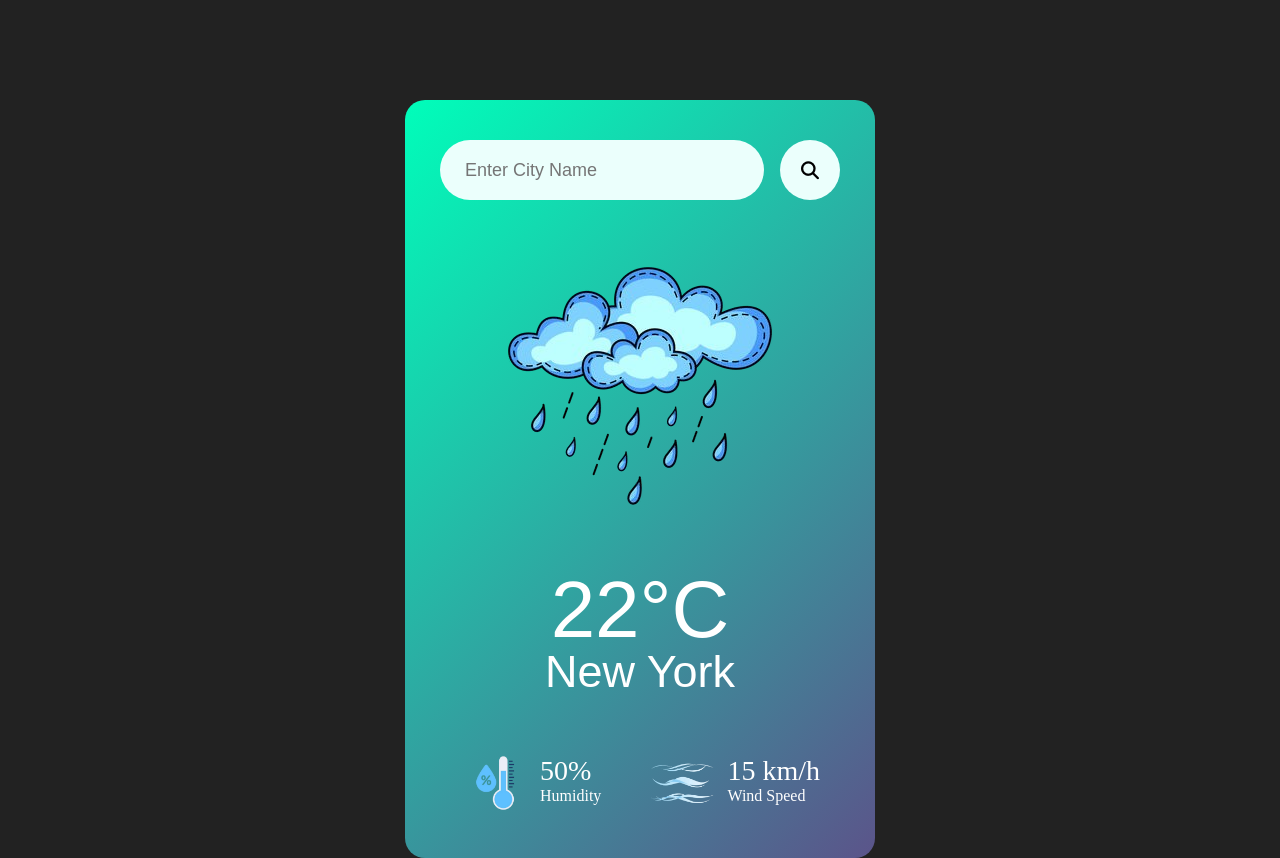
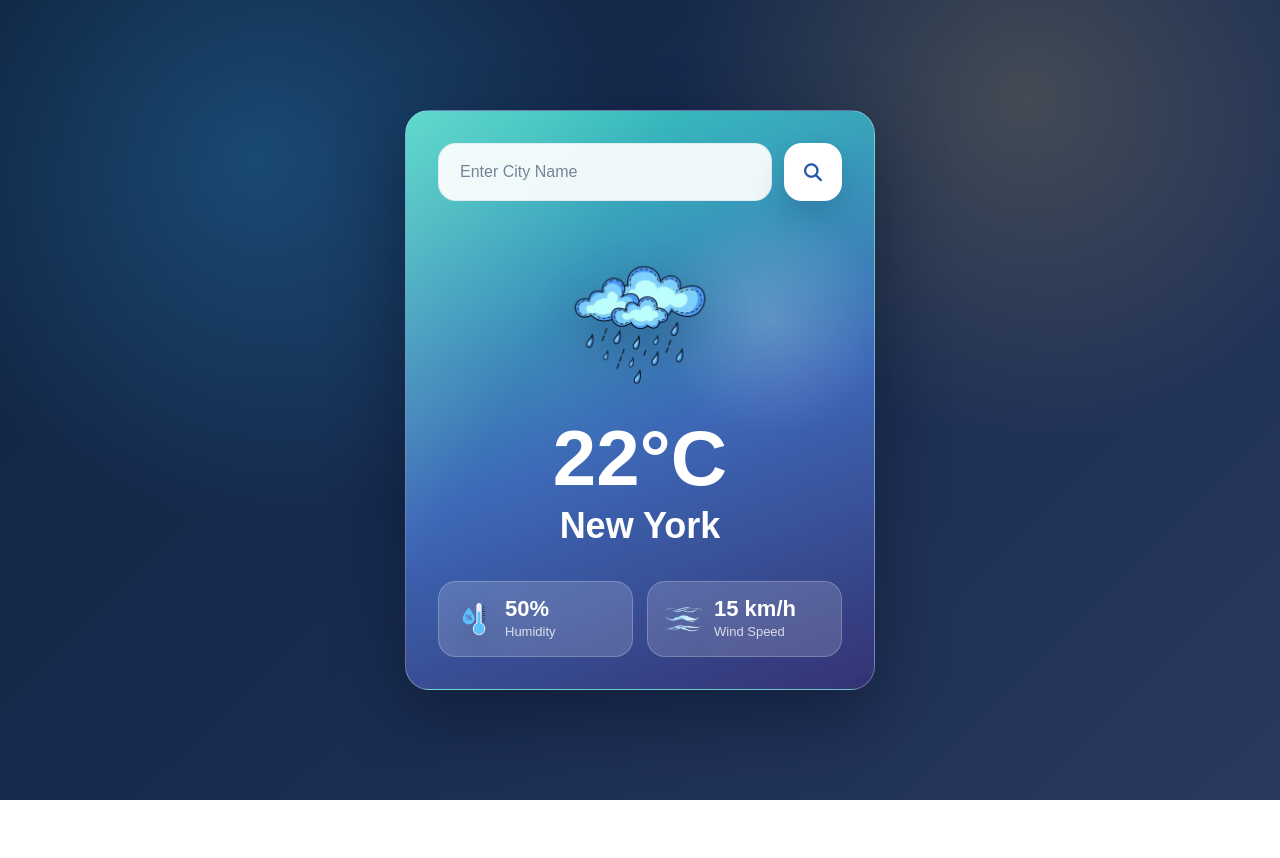
Before and after one commit to SabinAdhikari/Weather-App, a plain HTML site: page index.html in a window 1280 px wide. After the commit the page ends 800 px from the top, so only its background shows below. Drawn offline with Linux system fonts and the light colour scheme.

Commit message:
Design Inhanced

```diff
--- a/index.html
+++ b/index.html
@@ -3,37 +3,36 @@
 <head>
     <meta charset="UTF-8">
     <meta name="viewport" content="width=device-width, initial-scale=1.0">
-    <title>weather App</title>
+    <title>Weather App</title>
     <link rel="shortcut icon" href="favicon.ico" type="image/x-icon">
     <link rel="stylesheet" href="style.css">
     <link rel="stylesheet" href="https://cdnjs.cloudflare.com/ajax/libs/font-awesome/7.0.1/css/all.min.css" integrity="sha512-2SwdPD6INVrV/lHTZbO2nodKhrnDdJK9/kg2XD1r9uGqPo1cUbujc+IYdlYdEErWNu69gVcYgdxlmVmzTWnetw==" crossorigin="anonymous" referrerpolicy="no-referrer" />
 </head>
 <body>
-
     <div class="card">
         <div class="search">
             <input type="text" placeholder="Enter City Name" spellcheck="false">
-            <button><i class="fa-solid fa-magnifying-glass"></i></button>
+            <button aria-label="Search city"><i class="fa-solid fa-magnifying-glass"></i></button>
         </div>
 
         <div class="weather">
-            <img src="images/Rain.png" class="WeatherIcon">
-            <h1 class="temp">22°C</h1>
+            <img src="images/Rain.png" class="WeatherIcon" alt="Rainy weather">
+            <h1 class="temp">22&deg;C</h1>
             <h2 class="city">New York</h2>
             <div class="details">
                 <div class="col">
-                    <img src="images/Humidity.png" alt="HumidityIcon">
+                    <img src="images/Humidity.png" alt="Humidity">
                     <div>
                         <p class="Humidity">50%</p>
                         <p>Humidity</p>
-                </div>
+                    </div>
                 </div>
                 <div class="col">
-                    <img src="images/Wind.png" alt="HumidityIcon">
+                    <img src="images/Wind.png" alt="Wind">
                     <div>
                         <p class="Wind">15 km/h</p>
                         <p>Wind Speed</p>
-                </div>
+                    </div>
                 </div>
             </div>
         </div>
--- a/style.css
+++ b/style.css
@@ -3,50 +3,108 @@
     padding: 0;
     box-sizing: border-box;
 }
+
 body{
-    background-color:#222 ;
+    min-height: 100vh;
+    display: grid;
+    place-items: center;
+    padding: 32px 18px;
+    background:
+        radial-gradient(circle at 20% 20%, rgba(44, 184, 255, 0.24), transparent 30%),
+        radial-gradient(circle at 80% 12%, rgba(255, 208, 98, 0.18), transparent 28%),
+        linear-gradient(135deg, #10233f 0%, #172b4f 45%, #29385f 100%);
+    color: #fff;
+    font-family: Arial, Helvetica, sans-serif;
 }
 
 .card{
     width: 90%;
     max-width: 470px;
-    background: linear-gradient(135deg, #00feba, #5b548a);
+    overflow: hidden;
+    position: relative;
+    background:
+        linear-gradient(160deg, rgba(52, 214, 191, 0.94), rgba(61, 105, 183, 0.92) 55%, rgba(51, 48, 112, 0.96)),
+        #3d69b7;
     color: #fff;
-    margin: 100px auto 0;
-    border-radius: 20px;
-    padding: 40px 35px;
+    margin: 0 auto;
+    border: 1px solid rgba(255, 255, 255, 0.28);
+    border-radius: 24px;
+    padding: 32px;
     text-align: center;
+    box-shadow: 0 28px 70px rgba(4, 12, 29, 0.42);
+}
+
+.card::before{
+    content: "";
+    position: absolute;
+    inset: 0;
+    background:
+        linear-gradient(120deg, rgba(255, 255, 255, 0.22), transparent 34%),
+        radial-gradient(circle at 78% 36%, rgba(255, 255, 255, 0.18), transparent 22%);
+    pointer-events: none;
+}
+
+.card > *{
+    position: relative;
+    z-index: 1;
 }
 
 .search{
     width: 100%;
     display: flex;
     align-items: center;
-    justify-content: space-between;
+    gap: 12px;
 }
 
 
 .search input{
     border: 0;
     outline: 0;
-    background-color: #ebfffc;
-    color: #555;
-    padding: 10px 25px;
-    height: 60px;
-    border-radius: 30px;
+    min-width: 0;
+    background-color: rgba(255, 255, 255, 0.92);
+    color: #1d2b45;
+    padding: 0 22px;
+    height: 58px;
+    border-radius: 18px;
     flex: 1;
-    margin-right: 16px;
-    font-size: 18px;
+    font-size: 16px;
+    box-shadow: inset 0 0 0 1px rgba(12, 35, 67, 0.06);
+    transition: box-shadow 0.2s ease, transform 0.2s ease, background-color 0.2s ease;
+}
+
+.search input::placeholder{
+    color: #74839b;
+}
+
+.search input:focus{
+    background-color: #fff;
+    box-shadow: 0 0 0 4px rgba(255, 255, 255, 0.22);
+    transform: translateY(-1px);
 }
 
 .search button{
     border: 0;
     outline: 0;
-    background-color: #ebfffc;
-    border-radius: 50px;
-    width: 60px;
-    height: 60px;
+    display: grid;
+    place-items: center;
+    flex: 0 0 58px;
+    background-color: #ffffff;
+    color: #2457a5;
+    border-radius: 18px;
+    width: 58px;
+    height: 58px;
     cursor: pointer;
+    box-shadow: 0 14px 28px rgba(19, 40, 81, 0.18);
+    transition: transform 0.2s ease, box-shadow 0.2s ease;
+}
+
+.search button:hover{
+    transform: translateY(-2px);
+    box-shadow: 0 18px 36px rgba(19, 40, 81, 0.24);
+}
+
+.search button:active{
+    transform: translateY(0);
 }
 
 .search button i{
@@ -54,48 +112,109 @@ body{
 }
 
 .temp, .city{
-    font-family: Arial, Helvetica, sans-serif;
     font-size: 25px;
     font-weight: 800;
 }
 
-.weatherIcon{
-    width: 170px;
-    margin-top: 30px;
+.WeatherIcon{
+    width: min(46vw, 178px);
+    margin-top: 32px;
+    filter: drop-shadow(0 18px 22px rgba(13, 25, 54, 0.26));
 }
 
 .weather h1{
-    font-size: 80px;
-    font-weight: 500;
+    font-size: 78px;
+    line-height: 1;
+    font-weight: 700;
+    margin-top: 4px;
+    letter-spacing: 0;
 }
 
 .weather h2{
-    font-size: 45px;
-    font-weight: 400;
-    margin-top: -10px;
+    font-size: 36px;
+    line-height: 1.15;
+    font-weight: 700;
+    margin-top: 8px;
+    text-wrap: balance;
 }
 
 .details{
     display: flex;
     align-items: center;
     justify-content: space-between;
-    padding: 0 20px;
-    margin-top: 50px;
+    gap: 14px;
+    margin-top: 34px;
 }
 
 .col{
     display: flex;
     align-items: center;
+    flex: 1;
+    gap: 10px;
+    min-width: 0;
+    padding: 16px 14px;
+    border-radius: 18px;
+    background: rgba(255, 255, 255, 0.16);
+    border: 1px solid rgba(255, 255, 255, 0.22);
     text-align: left;
+    backdrop-filter: blur(8px);
 }
 
 .col img{
-    width: 70px;
-    margin-right: 10px;
+    width: 42px;
+    height: 42px;
+    object-fit: contain;
+    filter: drop-shadow(0 8px 12px rgba(13, 25, 54, 0.18));
+}
+
+.col p:last-child{
+    margin-top: 4px;
+    color: rgba(255, 255, 255, 0.78);
+    font-size: 13px;
+    line-height: 1.2;
 }
 
 .Humidity,
 .Wind{
-    font-size: 28px;
-    margin-top: -6px;
+    font-size: 22px;
+    line-height: 1;
+    font-weight: 800;
+    white-space: nowrap;
 }
+
+@media (max-width: 480px){
+    body{
+        padding: 20px 14px;
+    }
+
+    .card{
+        width: 100%;
+        padding: 24px 18px;
+        border-radius: 20px;
+    }
+
+    .search input,
+    .search button{
+        height: 52px;
+        border-radius: 16px;
+    }
+
+    .search button{
+        flex-basis: 52px;
+        width: 52px;
+    }
+
+    .weather h1{
+        font-size: 62px;
+    }
+
+    .weather h2{
+        font-size: 30px;
+    }
+
+    .details{
+        flex-direction: column;
+        align-items: stretch;
+        margin-top: 28px;
+    }
+}
```
